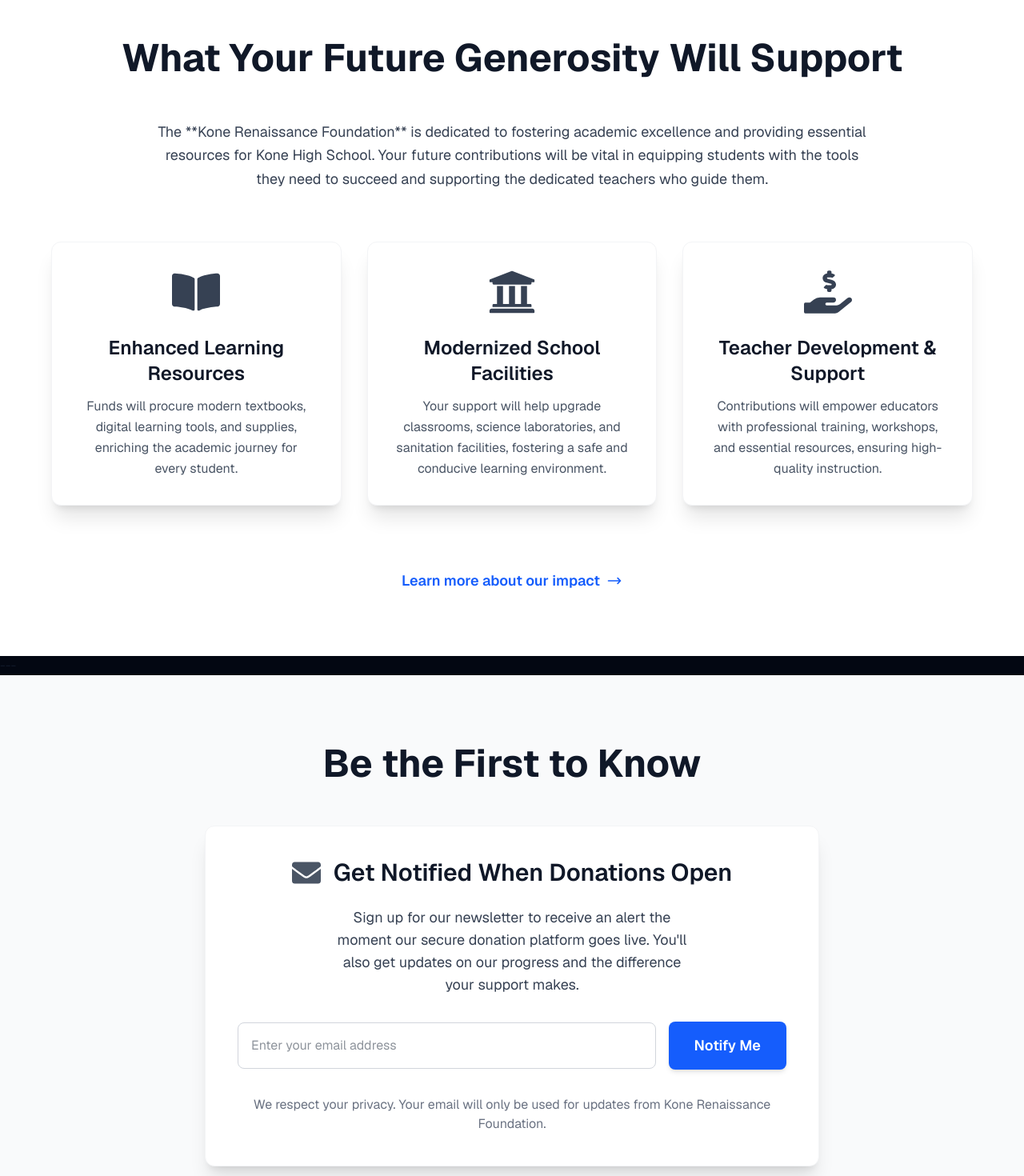
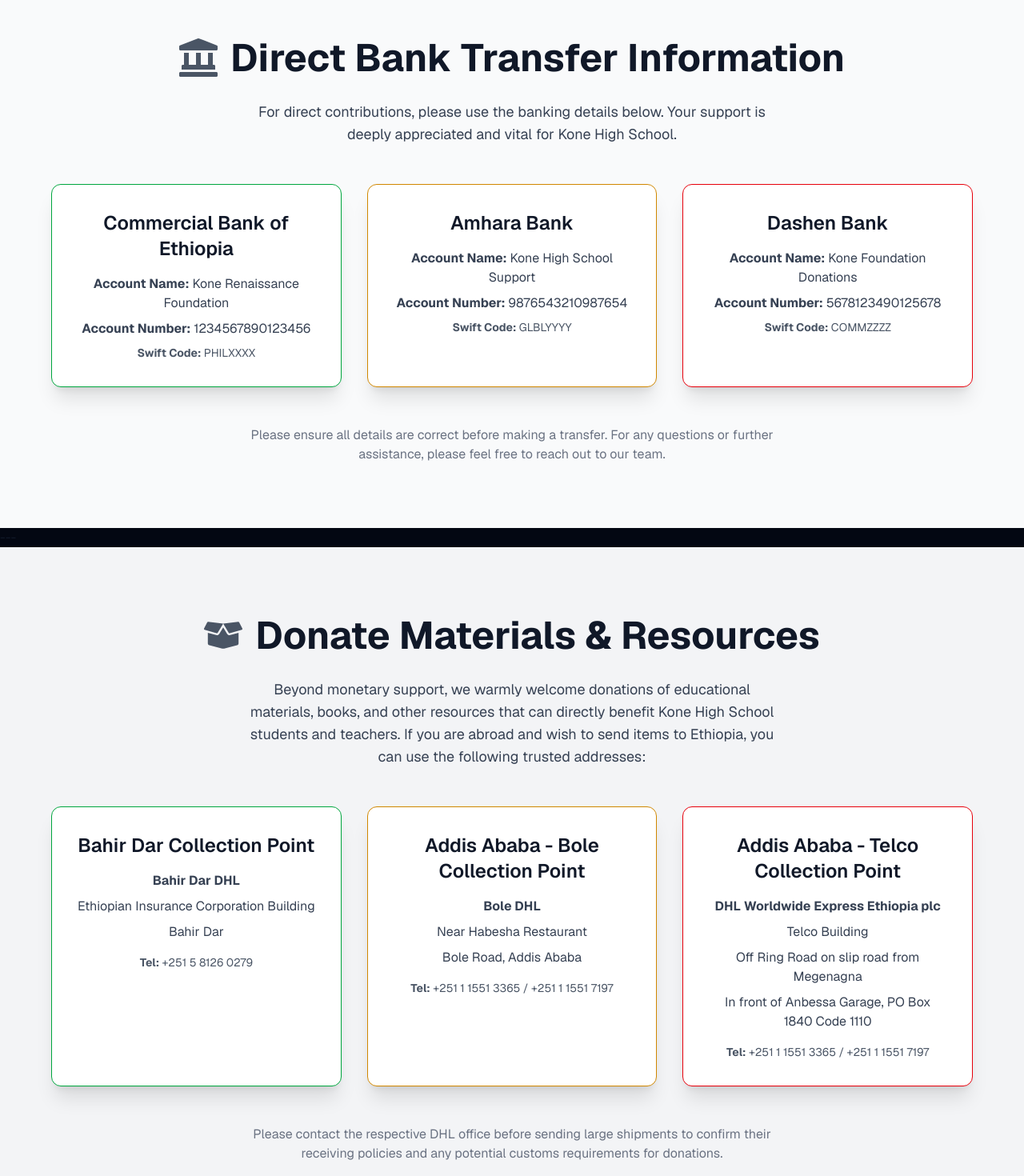
Before and after one commit to solowon27/krf, a Next.js app in the folder client/: page /donate in a window 1280 px wide. Shown: the part 780-2250 px from the top of the page at 80% size. Built offline with nearby package versions, Linux system fonts and the light colour scheme; no server answers.

Commit message:
logo added

```diff
--- a/client/src/app/donate/page.tsx
+++ b/client/src/app/donate/page.tsx
@@ -5,7 +5,8 @@
 import Header from '@components/Header';
 import Footer from '@components/Footer';
 import { motion, Variants, Transition } from 'framer-motion';
-import { FaClock, FaHandHoldingUsd, FaUniversity, FaBookOpen, FaEnvelope, FaInfoCircle, FaHandHoldingHeart } from 'react-icons/fa'; // Icons for Coming Soon elements
+// Added FaBoxOpen for material donations
+import { FaClock, FaHandHoldingUsd, FaUniversity, FaBookOpen, FaEnvelope, FaInfoCircle, FaHandHoldingHeart, FaLandmark, FaBoxOpen } from 'react-icons/fa';
 
 export default function DonatePage() {
   // Use a tween-based animation for a smoother, Apple-like feel
@@ -76,7 +77,112 @@
 
       ---
 
-      {/* Mission & Impact Section - What Donations Will Support (Clean, Card-like) */}
+      {/* Banking Information Section - Moved to top and made into responsive cards */}
+      <section className="py-20 px-6 bg-gray-50">
+        <motion.div
+          className="max-w-6xl mx-auto text-center" // Increased max-width for better card display
+          variants={containerVariants}
+          initial="hidden"
+          whileInView="visible"
+          viewport={{ once: true, amount: 0.3 }}
+        >
+          <motion.h2 variants={itemVariants} className="text-4xl md:text-5xl font-bold text-gray-900 mb-6 leading-tight flex items-center justify-center">
+            <FaLandmark className="text-5xl text-gray-600 mr-4" /> Direct Bank Transfer Information
+          </motion.h2>
+          <motion.p variants={itemVariants} className="text-lg text-gray-700 mb-12 max-w-2xl mx-auto">
+            For direct contributions, please use the banking details below. Your support is deeply appreciated and vital for Kone High School.
+          </motion.p>
+
+          <div className="grid grid-cols-1 md:grid-cols-2 lg:grid-cols-3 gap-8"> {/* Responsive grid for cards */}
+            {/* Bank 1 Card */}
+            <motion.div variants={itemVariants} className="bg-white p-8 rounded-xl shadow-xl border border-green-600 flex flex-col items-center text-center hover:shadow-2xl transition-shadow duration-300">
+              <h3 className="text-2xl font-semibold text-gray-900 mb-4">Commercial Bank of Ethiopia</h3>
+              <p className="text-gray-700 mb-2"><strong>Account Name:</strong> Kone Renaissance Foundation</p>
+              <p className="text-gray-700 mb-2 break-all"><strong>Account Number:</strong> 1234567890123456</p> {/* Added break-all for long numbers */}
+              <p className="text-gray-600 text-sm"><strong>Swift Code:</strong> PHILXXXX</p>
+            </motion.div>
+
+            {/* Bank 2 Card */}
+            <motion.div variants={itemVariants} className="bg-white p-8 rounded-xl shadow-xl border border-yellow-600 flex flex-col items-center text-center hover:shadow-2xl transition-shadow duration-300">
+              <h3 className="text-2xl font-semibold text-gray-900 mb-4">Amhara Bank</h3>
+              <p className="text-gray-700 mb-2"><strong>Account Name:</strong> Kone High School Support</p>
+              <p className="text-gray-700 mb-2 break-all"><strong>Account Number:</strong> 9876543210987654</p>
+              <p className="text-gray-600 text-sm"><strong>Swift Code:</strong> GLBLYYYY</p>
+            </motion.div>
+
+            {/* Bank 3 Card */}
+            <motion.div variants={itemVariants} className="bg-white p-8 rounded-xl shadow-xl border border-red-600 flex flex-col items-center text-center hover:shadow-2xl transition-shadow duration-300">
+              <h3 className="text-2xl font-semibold text-gray-900 mb-4">Dashen Bank</h3>
+              <p className="text-gray-700 mb-2"><strong>Account Name:</strong> Kone Foundation Donations</p>
+              <p className="text-gray-700 mb-2 break-all"><strong>Account Number:</strong> 5678123490125678</p>
+              <p className="text-gray-600 text-sm"><strong>Swift Code:</strong> COMMZZZZ</p>
+            </motion.div>
+          </div>
+
+          <motion.p variants={itemVariants} className="text-md text-gray-500 mt-12 max-w-2xl mx-auto">
+            Please ensure all details are correct before making a transfer. For any questions or further assistance, please feel free to reach out to our team.
+          </motion.p>
+        </motion.div>
+      </section>
+
+       ---
+
+      {/* Material Donations Section - New Section */}
+      <section className="py-20 px-6 bg-gray-100"> {/* Slightly different background for visual separation */}
+        <motion.div
+          className="max-w-6xl mx-auto text-center"
+          variants={containerVariants}
+          initial="hidden"
+          whileInView="visible"
+          viewport={{ once: true, amount: 0.3 }}
+        >
+          <motion.h2 variants={itemVariants} className="text-4xl md:text-5xl font-bold text-gray-900 mb-6 leading-tight flex items-center justify-center">
+            <FaBoxOpen className="text-5xl text-gray-600 mr-4" /> Donate Materials & Resources
+          </motion.h2>
+          <motion.p variants={itemVariants} className="text-lg text-gray-700 mb-12 max-w-2xl mx-auto">
+            Beyond monetary support, we warmly welcome donations of educational materials, books, and other resources that can directly benefit Kone High School students and teachers. If you are abroad and wish to send items to Ethiopia, you can use the following trusted addresses:
+          </motion.p>
+
+          <div className="grid grid-cols-1 md:grid-cols-2 lg:grid-cols-3 gap-8"> {/* Responsive grid for addresses */}
+
+            {/* Bahir Dar Address Card */}
+            <motion.div variants={itemVariants} className="bg-white p-8 rounded-xl shadow-xl border border-green-600 flex flex-col items-center text-center hover:shadow-2xl transition-shadow duration-300">
+              <h3 className="text-2xl font-semibold text-gray-900 mb-4">Bahir Dar Collection Point</h3>
+              <p className="text-gray-700 mb-2"><strong>Bahir Dar DHL</strong></p>
+              <p className="text-gray-700 mb-2">Ethiopian Insurance Corporation Building</p>
+              <p className="text-gray-700 mb-4">Bahir Dar</p>
+              <p className="text-gray-600 text-sm"><strong>Tel:</strong> +251 5 8126 0279</p>
+            </motion.div>
+
+            {/* Bole Addis Ababa Address Card */}
+            <motion.div variants={itemVariants} className="bg-white p-8 rounded-xl shadow-xl border border-yellow-600 flex flex-col items-center text-center hover:shadow-2xl transition-shadow duration-300">
+              <h3 className="text-2xl font-semibold text-gray-900 mb-4">Addis Ababa - Bole Collection Point</h3>
+              <p className="text-gray-700 mb-2"><strong>Bole DHL</strong></p>
+              <p className="text-gray-700 mb-2">Near Habesha Restaurant</p>
+              <p className="text-gray-700 mb-4">Bole Road, Addis Ababa</p>
+              <p className="text-gray-600 text-sm"><strong>Tel:</strong> +251 1 1551 3365 / +251 1 1551 7197</p>
+            </motion.div>
+
+            {/* Telco Addis Ababa Address Card */}
+            <motion.div variants={itemVariants} className="bg-white p-8 rounded-xl shadow-xl border border-red-600 flex flex-col items-center text-center hover:shadow-2xl transition-shadow duration-300">
+              <h3 className="text-2xl font-semibold text-gray-900 mb-4">Addis Ababa - Telco Collection Point</h3>
+              <p className="text-gray-700 mb-2"><strong>DHL Worldwide Express Ethiopia plc</strong></p>
+              <p className="text-gray-700 mb-2">Telco Building</p>
+              <p className="text-gray-700 mb-2">Off Ring Road on slip road from Megenagna</p>
+              <p className="text-gray-700 mb-4">In front of Anbessa Garage, PO Box 1840 Code 1110</p>
+              <p className="text-gray-600 text-sm"><strong>Tel:</strong> +251 1 1551 3365 / +251 1 1551 7197</p> {/* Using same general DHL numbers if no specific one is provided */}
+            </motion.div>
+          </div>
+
+          <motion.p variants={itemVariants} className="text-md text-gray-500 mt-12 max-w-2xl mx-auto">
+            Please contact the respective DHL office before sending large shipments to confirm their receiving policies and any potential customs requirements for donations.
+          </motion.p>
+        </motion.div>
+      </section>
+
+      ---
+
+      {/* Mission & Impact Section - Remains the same, but now below banking info */}
       <section className="py-20 px-6 bg-white">
         <motion.div
           className="max-w-6xl mx-auto"
@@ -94,17 +200,17 @@
           </motion.p>
 
           <div className="grid grid-cols-1 md:grid-cols-3 gap-8"> {/* Increased gap for more breathing room */}
-            <motion.div variants={itemVariants} className="bg-white p-8 rounded-xl shadow-xl border border-gray-100 flex flex-col items-center text-center hover:shadow-2xl transition-shadow duration-300">
+            <motion.div variants={itemVariants} className="bg-white p-8 rounded-xl shadow-xl border border-green-600 flex flex-col items-center text-center hover:shadow-2xl transition-shadow duration-300">
               <FaBookOpen className="text-6xl text-gray-700 mb-6" /> {/* Larger, more subdued icon */}
               <h3 className="text-2xl font-semibold text-gray-900 mb-3">Enhanced Learning Resources</h3>
               <p className="text-gray-600 leading-relaxed text-base">Funds will procure modern textbooks, digital learning tools, and supplies, enriching the academic journey for every student.</p>
             </motion.div>
-            <motion.div variants={itemVariants} className="bg-white p-8 rounded-xl shadow-xl border border-gray-100 flex flex-col items-center text-center hover:shadow-2xl transition-shadow duration-300">
+            <motion.div variants={itemVariants} className="bg-white p-8 rounded-xl shadow-xl border border-yellow-600 flex flex-col items-center text-center hover:shadow-2xl transition-shadow duration-300">
               <FaUniversity className="text-6xl text-gray-700 mb-6" />
               <h3 className="text-2xl font-semibold text-gray-900 mb-3">Modernized School Facilities</h3>
               <p className="text-gray-600 leading-relaxed text-base">Your support will help upgrade classrooms, science laboratories, and sanitation facilities, fostering a safe and conducive learning environment.</p>
             </motion.div>
-            <motion.div variants={itemVariants} className="bg-white p-8 rounded-xl shadow-xl border border-gray-100 flex flex-col items-center text-center hover:shadow-2xl transition-shadow duration-300">
+            <motion.div variants={itemVariants} className="bg-white p-8 rounded-xl shadow-xl border border-red-600 flex flex-col items-center text-center hover:shadow-2xl transition-shadow duration-300">
               <FaHandHoldingUsd className="text-6xl text-gray-700 mb-6" />
               <h3 className="text-2xl font-semibold text-gray-900 mb-3">Teacher Development & Support</h3>
               <p className="text-gray-600 leading-relaxed text-base">Contributions will empower educators with professional training, workshops, and essential resources, ensuring high-quality instruction.</p>
@@ -125,6 +231,7 @@
         </motion.div>
       </section>
 
+
       ---
 
       {/* Stay Updated Section - Call to Action for Information (Clean, Multi-Card) */}
@@ -139,36 +246,6 @@
           <motion.h2 variants={itemVariants} className="text-4xl md:text-5xl font-bold text-gray-900 mb-12 leading-tight">
             Be the First to Know
           </motion.h2>
-
-          {/* Newsletter Signup Card */}
-          <motion.div variants={itemVariants} className="bg-white p-10 rounded-xl shadow-xl border border-gray-100 mb-8">
-            <h3 className="text-3xl font-semibold text-gray-900 mb-6 flex items-center justify-center">
-              <FaEnvelope className="text-4xl text-gray-600 mr-4" /> Get Notified When Donations Open
-            </h3>
-            <p className="text-lg text-gray-700 mb-8 max-w-md mx-auto">
-              Sign up for our newsletter to receive an alert the moment our secure donation platform goes live. You&apos;ll also get updates on our progress and the difference your support makes.
-            </p>
-
-            {/* Placeholder for Newsletter Signup Form */}
-            <motion.div variants={itemVariants} className="mb-8">
-              <div className="flex flex-col sm:flex-row justify-center items-center gap-4">
-                <input
-                  type="email"
-                  placeholder="Enter your email address"
-                  className="w-full sm:flex-grow p-4 border border-gray-300 rounded-lg text-gray-800 focus:ring-2 focus:ring-blue-500 focus:border-blue-500 transition-all duration-300 outline-none"
-                />
-                <button
-                  className="w-full sm:w-auto bg-blue-600 text-white font-semibold px-8 py-4 rounded-lg shadow-md hover:bg-blue-700 transition-colors duration-300 transform hover:scale-[1.01] text-lg flex-shrink-0"
-                >
-                  Notify Me
-                </button>
-              </div>
-            </motion.div>
-
-            <p className="text-md text-gray-500">
-              We respect your privacy. Your email will only be used for updates from Kone Renaissance Foundation.
-            </p>
-          </motion.div>
 
           {/* Learn More & Connect Card */}
           <motion.div variants={itemVariants} className="bg-white p-10 rounded-xl shadow-xl border border-gray-100">
```
Also changed, not shown: client/src/app/about/page.tsx (+10 -10 lines), client/public/logo.png (added), client/public/sample-logo.png (deleted).
